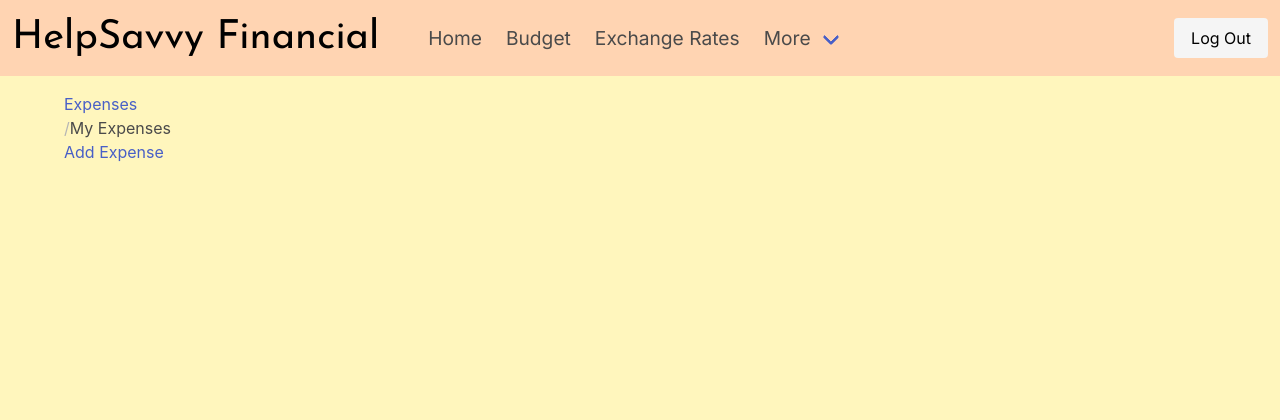
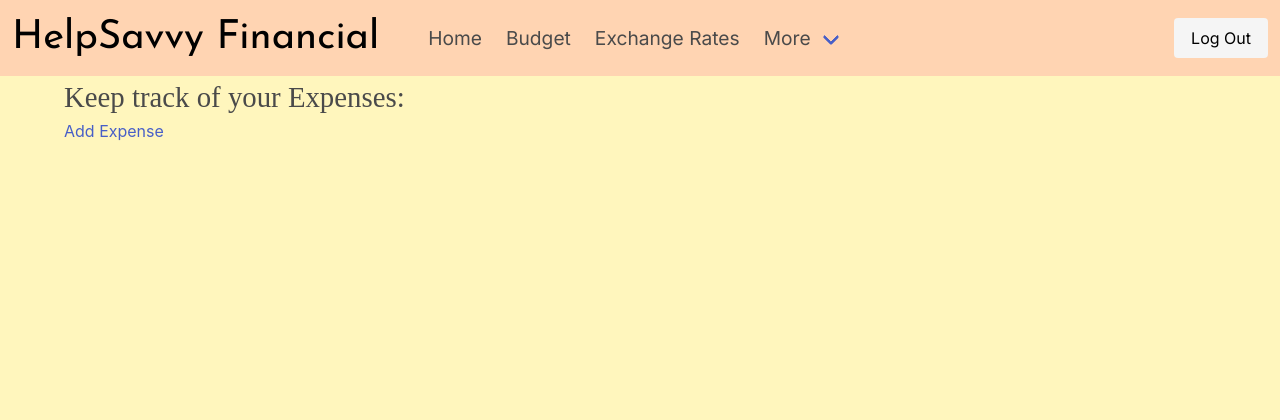
Before and after one commit to SamMartin92/hackathon-team-7, a Django app: page /view_expenses/ in a window 1280 px wide. Shown: the top 420 px of the page. Run offline with Django 4.2, Linux system fonts and the light colour scheme; the visitor is signed in with stand-in values (Sample User, id 1); data that the repository does not hold is empty.

Commit message:
commit before merge

```diff
--- a/home/templates/home/view_expenses.html
+++ b/home/templates/home/view_expenses.html
@@ -4,23 +4,21 @@
 
 
 {% block content %}
-<div class="container mt-4">
-  <div class="row">
+ <!-- <div class="container mt-4"> -->
+  <!-- <div class="row">
     <div class="col-md-10">
       <nav aria-label="breadcrumb">
         <ol class="breadcrumb">
-          <li class="breadcrumb-item">
-            <a href="">Expenses</a>
-          </li>
           <li class="breadcrumb-item active" aria-current="page">
             My Expenses
           </li>
         </ol>
-      </nav>
-    </div>
+      </nav> -->
+    <!-- </div>  -->
 
-    <div class="col-md-2">
-      <a href="{% url 'add_expense' %}" class="btn btn-primary">Add Expense</a>
+    <div class="col-md-2 container">
+      <h2>Keep track of your Expenses:</h2>
+      <a href="{% url 'add_expense' %}" class="btn btn-primary"><p>Add Expense</p></a>
     </div>
   </div>
 
```
